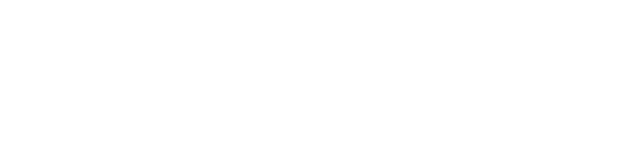
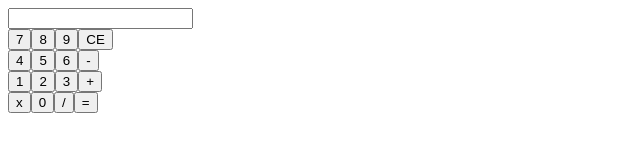
Before and after one commit to jjosz/JS-simple-calculator, a plain HTML site: page index.html in a window 1280 px wide. Shown: the whole page, without its empty margins (0-640 px from the left). Drawn offline with Linux system fonts and the light colour scheme.

Commit message:
added clickable buttons

```diff
--- a/index.html
+++ b/index.html
@@ -7,4 +7,5 @@
 <body>
 <div id = "calculator"></div>
 </body>
+<script src="script.js"></script>
 </html>
--- /dev/null
+++ b/script.js
@@ -0,0 +1,29 @@
+const calc = "<input id = 'screen' type='text' readOnly></input><br/>"+
+             "<button onclick='calcFun(7)'>7</button>"+
+             "<button onclick='calcFun(8)'>8</button>"+
+             "<button onclick='calcFun(9)'>9</button>"+
+             "<button onclick='calcFun(`CE`)'>CE</button><br>"+
+             "<button onclick='calcFun(4)'>4</button>"+
+             "<button onclick='calcFun(5)'>5</button>"+
+             "<button onclick='calcFun(6)'>6</button>"+
+             "<button onclick='calcFun(`-`)'>-</button><br>"+
+             "<button onclick='calcFun(1)'>1</button>"+
+             "<button onclick='calcFun(2)'>2</button>"+
+             "<button onclick='calcFun(3)'>3</button>"+
+             "<button onclick='calcFun(`+`)'>+</button><br/>"+
+             "<button onclick='calcFun(`x`)'>x</button>"+
+             "<button onclick='calcFun(0)'>0</button>"+
+             "<button onclick='calcFun(`/`)'>/</button>"+
+             "<button onclick='calcFun(`=`)'>=</button>";
+
+const calculator = document.getElementById('calculator');
+calculator.innerHTML = calc;
+const screen = document.getElementById('screen');
+
+screen.value="";
+
+function calcFun(x)
+{
+    screen.value=screen.value+x;
+
+}
```
